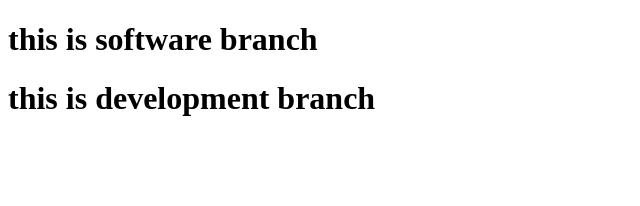
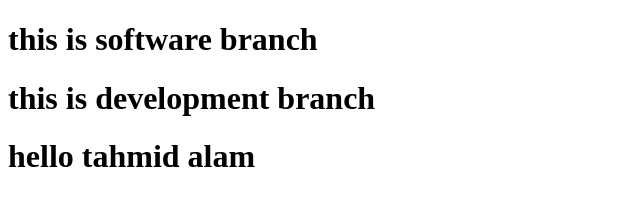
Before and after one commit to tahmid122/testgithub, a plain HTML site: page index.html in a window 1280 px wide. Shown: the whole page, without its empty margins (0-640 px from the left). Drawn offline with Linux system fonts and the light colour scheme.

Commit message:
tahmid branch

```diff
--- a/index.html
+++ b/index.html
@@ -10,5 +10,9 @@
   </body>
   <body>
     <h1>this is development branch</h1>
+
+    <div>
+      <h1>hello tahmid alam</h1>
+    </div>
   </body>
 </html>
```
